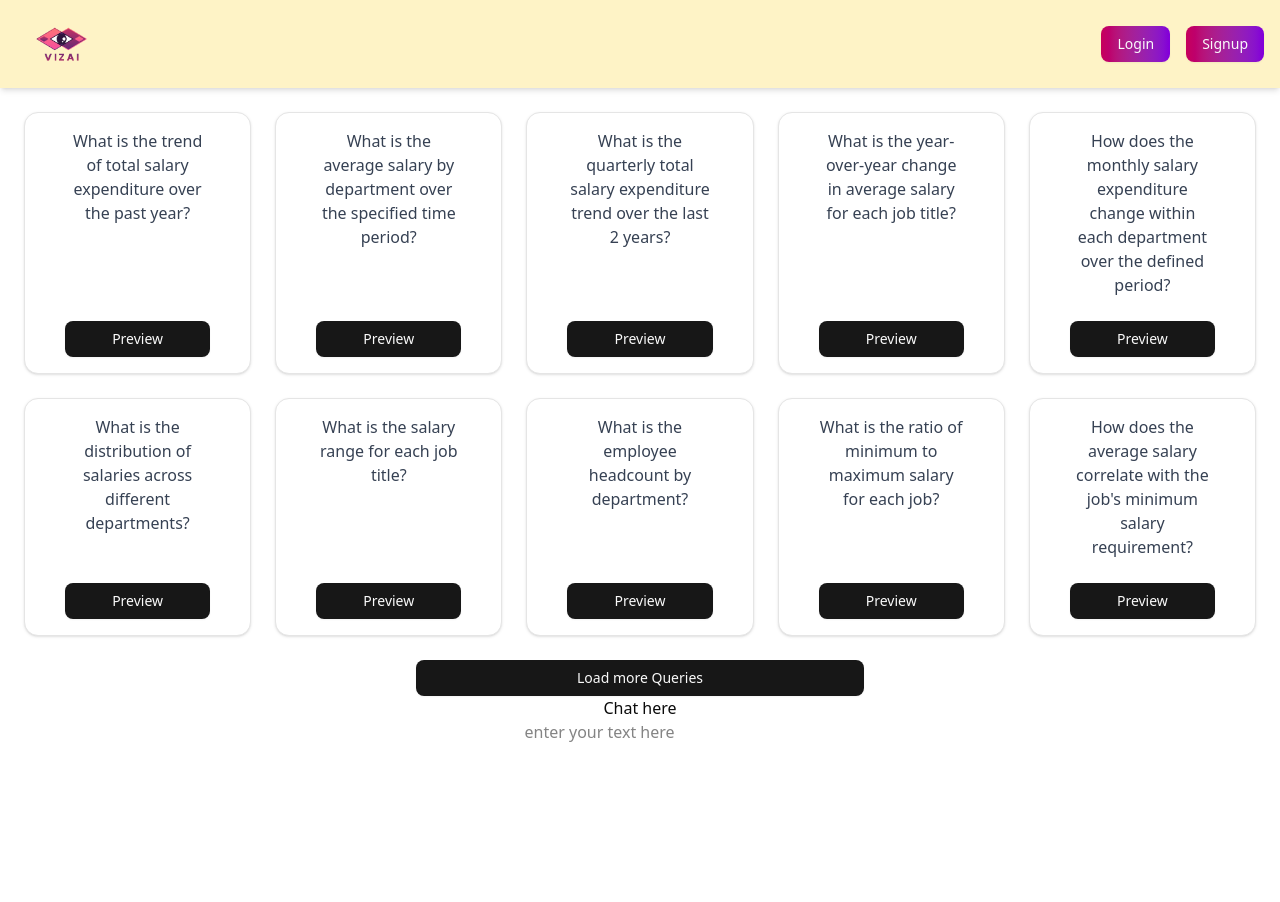
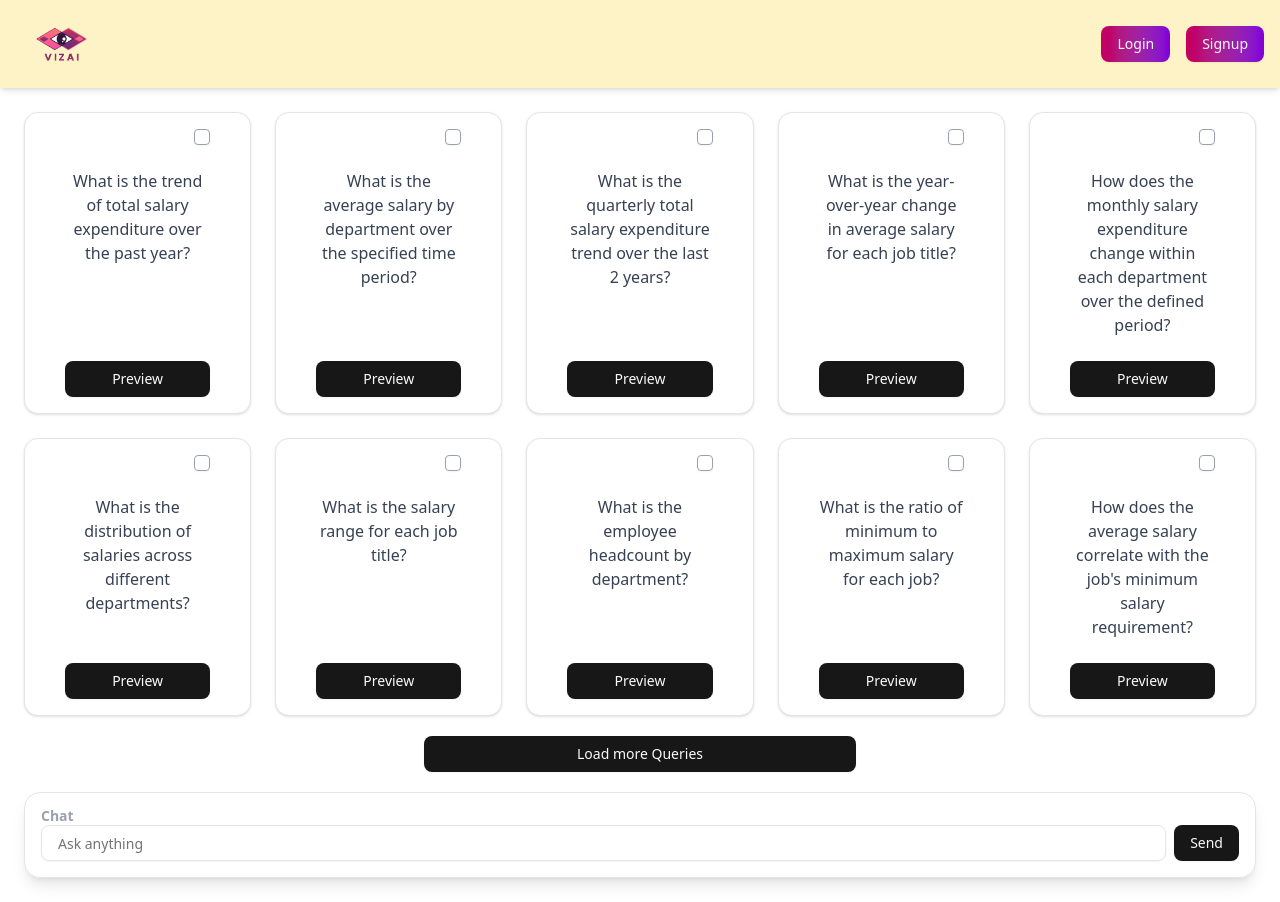
Before and after one commit to Kshama-sh/vizAI_frontend, a React (Vite) app: page /query in a window 1280 px wide. Before the commit the page ends 800 px from the top, so only its background shows below. Built offline with nearby package versions, Linux system fonts and the light colour scheme.

Commit message:
checkbox added to query cards

```diff
--- a/package.json
+++ b/package.json
@@ -11,6 +11,7 @@
   },
   "dependencies": {
     "@radix-ui/react-accordion": "^1.2.3",
+    "@radix-ui/react-checkbox": "^1.1.4",
     "@radix-ui/react-dialog": "^1.1.6",
     "@radix-ui/react-dropdown-menu": "^2.1.6",
     "@radix-ui/react-label": "^2.1.2",
--- a/src/App.jsx
+++ b/src/App.jsx
@@ -10,7 +10,6 @@ import Visualisation from "./pages/Visualisation";
 import Console from "./pages/Console";
 import Dashboard from "./pages/Dashboard";
 import Database from "./pages/Database";
-import QueryVisualiser from "./pages/QueryVisualiser";
 function App() {
   return (
     <Router>
@@ -25,7 +24,6 @@ function App() {
         <Route path="/dashboard" element={<Dashboard />} />
         <Route path="/visualisation" element={<Visualisation />} />
         <Route path="/database" element={<Database />} />
-        <Route path="/queryvisualiser" element={<QueryVisualiser />} />
       </Routes>
     </Router>
   );
--- /dev/null
+++ b/src/components/ui/checkbox.jsx
@@ -0,0 +1,28 @@
+import * as React from "react"
+import * as CheckboxPrimitive from "@radix-ui/react-checkbox"
+import { CheckIcon } from "lucide-react"
+
+import { cn } from "@/lib/utils"
+
+function Checkbox({
+  className,
+  ...props
+}) {
+  return (
+    <CheckboxPrimitive.Root
+      data-slot="checkbox"
+      className={cn(
+        "peer border-input dark:bg-input/30 data-[state=checked]:bg-primary data-[state=checked]:text-primary-foreground dark:data-[state=checked]:bg-primary data-[state=checked]:border-primary focus-visible:border-ring focus-visible:ring-ring/50 aria-invalid:ring-destructive/20 dark:aria-invalid:ring-destructive/40 aria-invalid:border-destructive size-4 shrink-0 rounded-[4px] border shadow-xs transition-shadow outline-none focus-visible:ring-[3px] disabled:cursor-not-allowed disabled:opacity-50",
+        className
+      )}
+      {...props}>
+      <CheckboxPrimitive.Indicator
+        data-slot="checkbox-indicator"
+        className="flex items-center justify-center text-current transition-none">
+        <CheckIcon className="size-3.5" />
+      </CheckboxPrimitive.Indicator>
+    </CheckboxPrimitive.Root>
+  );
+}
+
+export { Checkbox }
--- a/src/pages/Query.jsx
+++ b/src/pages/Query.jsx
@@ -1,5 +1,10 @@
 import React, { useState } from "react";
-import { Card, CardContent, CardFooter } from "@/components/ui/card";
+import {
+  Card,
+  CardContent,
+  CardFooter,
+  CardHeader,
+} from "@/components/ui/card";
 import { Button } from "@/components/ui/button";
 import {
   Dialog,
@@ -9,8 +14,9 @@ import {
 } from "@/components/ui/dialog";
 import useQueryStore from "@/store/queryStore";
 import DynamicChart from "../components/static/DynamicChart";
-import { Label } from "@radix-ui/react-dropdown-menu";
-
+import { Label } from "@/components/ui/label";
+import { Input } from "@/components/ui/input";
+import { Checkbox } from "@/components/ui/checkbox";
 function Query() {
   const { queries, setSelectedQuery, executeQuery, queryResult } =
     useQueryStore();
@@ -25,14 +31,17 @@ function Query() {
   const selectedQuery = useQueryStore((state) => state.selectedQuery);
 
   return (
-    <div className="p-6 flex flex-col items-center justify-center">
+    <div className="p-6 flex flex-col items-center">
       <div className="grid grid-cols-1 sm:grid-cols-2 md:grid-cols-3 lg:grid-cols-4 xl:grid-cols-5 gap-6 w-full">
         {queries.map((query) => (
           <Card
             key={query.id}
-            className="flex flex-col justify-between h-auto p-4 hover:shadow-xl"
+            className="flex flex-col justify-between p-4 border hover:shadow-xl"
           >
-            <CardContent className="text-gray-700 text-center flex items-center">
+            <CardHeader className="flex flex-row justify-end">
+              <Checkbox className="border-gray-400" />
+            </CardHeader>
+            <CardContent className="text-gray-700 text-center items-center">
               {query.title}
             </CardContent>
             <CardFooter className="mt-auto">
@@ -43,13 +52,24 @@ function Query() {
           </Card>
         ))}
       </div>
-      <div className="mt-6 w-full max-w-md">
+      <div className="mt-3 w-full max-w-md flex justify-center p-2">
         <Button className="w-full">Load more Queries</Button>
       </div>
-      <div>
-        <Label>Chat here</Label>
-        <input type="text" placeholder="enter your text here"></input>
+      <div className="mt-3 flex flex-col space-x-3 w-full p-4 rounded-2xl shadow-lg border gap-0.5">
+        <Label htmlFor="chat" className="font-bold text-gray-400">
+          Chat
+        </Label>
+        <div className="flex gap-2">
+          <Input
+            id="chat"
+            type="text"
+            placeholder="Ask anything"
+            className="w-full px-4 py-2 border rounded-md focus:ring-2 focus:ring-blue-500"
+          />
+          <Button type="submit">Send</Button>
+        </div>
       </div>
+
       <Dialog open={isDialogOpen} onOpenChange={setIsDialogOpen}>
         <DialogContent className="max-w-3xl p-6">
           <DialogHeader>
@@ -62,7 +82,7 @@ function Query() {
                 data={queryResult.data}
                 chartType={queryResult.chartType}
               />
-              <p className="text-gray-600 text-sm ">
+              <p className="text-gray-600 text-sm text-center">
                 <span className="font-bold">Report Summary:</span>
                 {queryResult.report || "No summary available"}
               </p>
@@ -75,5 +95,4 @@ function Query() {
     </div>
   );
 }
-
 export default Query;
```
Also changed, not shown: 1 other file (tests, documents, lock files or other folders).
